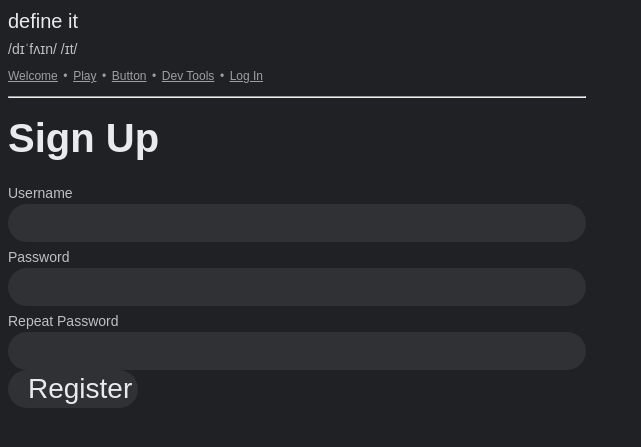
After one commit to CammoLammo/CITS3403Project, a Flask app: page /signup in a window 1280 px wide. The commit adds this page. Shown: the top 447 px of the page, without its empty margins (0-641 px from the left). Run offline with Flask 2, Linux system fonts and the light colour scheme.

Commit message:
Finished user account create and added puzzle creation dev tool

```diff
--- a/app/__init__.py
+++ b/app/__init__.py
@@ -1,6 +1,7 @@
 from flask import Flask
 from flask_sqlalchemy import SQLAlchemy
 from flask_migrate import Migrate
+from flask_login import LoginManager
 
 from config import Config
 
@@ -8,5 +9,6 @@ app = Flask(__name__)
 app.config.from_object(Config)
 db = SQLAlchemy(app)
 migrate = Migrate(app, db)
+login = LoginManager(app)
 
 from app import routes, models
--- /dev/null
+++ b/app/forms.py
@@ -0,0 +1,29 @@
+from flask_wtf import FlaskForm
+from wtforms import StringField, PasswordField, BooleanField, SubmitField
+from wtforms.validators import DataRequired, ValidationError, EqualTo
+from app.models import User
+
+class LoginForm(FlaskForm):
+    username = StringField('Username', validators=[DataRequired()])
+    password = PasswordField('Password', validators=[DataRequired()])
+    remember_me = BooleanField('Remember Me')
+    submit = SubmitField('Sign In')
+
+class SignUpForm(FlaskForm):
+    username = StringField('Username', validators=[DataRequired()])
+    password = PasswordField('Password', validators=[DataRequired()])
+    password2 = PasswordField('Repeat Password', validators=[DataRequired(), EqualTo('password')])
+    submit = SubmitField('Register')
+
+    def unique_username(self, username):
+        user = User.query.filter_by(username=username.data).first()
+        if user is not None:
+            raise ValidationError('This username is already taken')
+
+class NewPuzzleForm(FlaskForm):
+    word = StringField('Hidden Word', validators=[DataRequired()])
+    wordType = StringField('Part of Speech (noun, verb, etc)', validators=[DataRequired()])
+    definition = StringField('Definition', validators=[DataRequired()])
+    sentence = StringField('Used in a Sentence', validators=[DataRequired()])
+    similarWords = StringField('Synonyms')
+    submit = SubmitField('Add Puzzle')
--- a/app/routes.py
+++ b/app/routes.py
@@ -1,5 +1,8 @@
-from app import app
-from flask import render_template
+from app import app, db
+from flask import render_template, flash, redirect, url_for
+from flask_login import current_user, login_user, logout_user
+from app.forms import LoginForm, SignUpForm, NewPuzzleForm
+from app.models import User, Puzzle
 
 @app.route('/')
 @app.route('/index')
@@ -13,3 +16,46 @@ def button():
 @app.route('/introduction')
 def introduction():
     return render_template("introduction.html", title="Welcome")
+
+@app.route('/login', methods=['GET', 'POST'])
+def login():
+    if current_user.is_authenticated:
+        return redirect(url_for('index'))
+    form = LoginForm()
+    if form.validate_on_submit():
+        user = User.query.filter_by(username=form.username.data).first()
+        if user is None or not user.check_password(form.password.data):
+            flash('Invalid username or password')
+            return redirect(url_for('login'))
+        login_user(user, remember=form.remember_me.data)
+        return redirect(url_for('index'))
+    return render_template('login.html', title='Sign In', form=form)
+
+@app.route('/logout')
+def logout():
+    logout_user()
+    return redirect(url_for('index'))
+
+@app.route('/signup', methods=['GET', 'POST'])
+def signup():
+    if current_user.is_authenticated:
+        return redirect(url_for('index'))
+    form = SignUpForm()
+    if form.validate_on_submit():
+        user = User(username=form.username.data, gamesPlayed=0, gamesWon=0, totalGuesses=0, currentStreak=0, bestStreak=0)
+        user.create_hash(form.password.data)
+        db.session.add(user)
+        db.session.commit()
+        flash('Your account has been created!')
+        return redirect(url_for('login'))
+    return render_template('signup.html', title='Sign Up', form=form)
+
+@app.route('/dev', methods=['GET', 'POST'])
+def dev():
+    form = NewPuzzleForm()
+    if form.validate_on_submit():
+        puzzle = Puzzle(word=form.word.data, wordType=form.wordType.data, definition=form.definition.data, sentence=form.sentence.data, similarWords=form.similarWords.data)
+        db.session.add(puzzle)
+        db.session.commit()
+        flash('Your new puzzle has been added')
+    return render_template('dev.html', title="Dev Tools", form=form)
--- a/app/templates/base.html
+++ b/app/templates/base.html
@@ -12,12 +12,29 @@
 <body>
     define it <br>
     <p1>/dɪˈfʌɪn/ /ɪt/</p1> <br>
-    <a href="/introduction">Welcome</a>
+    <a href="{{ url_for('introduction') }}">Welcome</a>
     <p2>•</p2>
-    <a href="/index">Play</a>
+    <a href="{{ url_for('index') }}">Play</a>
     <p2>•</p2>
-    <a href="/button">button</a>
+    <a href="{{ url_for('button') }}">button</a>
+    <p2>•</p2>
+    <a href="{{ url_for('dev') }}">Dev Tools</a>
+    <p2>•</p2>
+    {% if current_user.is_anonymous %}
+    <a href="{{ url_for('login') }}">Log In</a>
+    {% else %}
+    <a href="{{ url_for('logout') }}">Log Out</a>
+    {% endif %}
     <hr>
+    {% with messages = get_flashed_messages() %}
+    {% if messages %}
+    <ul>
+        {% for message in messages %}
+        <li>{{ message }}</li>
+        {% endfor %}
+    </ul>
+    {% endif %}
+    {% endwith %}
     {% block content %}{% endblock %}
 </body>
 </html>
--- a/app/templates/index.html
+++ b/app/templates/index.html
@@ -1,5 +1,6 @@
 {% extends "base.html" %}
 {% block content %}
+    <h1>Welcome, {{ current_user.username }}!</h1>
     <div class="word">
         <input type="text" id="guess" name="guess" autocomplete="off" placeholder="Define It!">
     </div>
--- a/app/templates/introduction.html
+++ b/app/templates/introduction.html
@@ -1,4 +1,4 @@
 {% extends "base.html" %}
 {% block content %}
-<p>WELCOME!</p>
+    <p>WELCOME!</p>
 {% endblock %}
--- /dev/null
+++ b/app/templates/signup.html
@@ -0,0 +1,30 @@
+{% extends "base.html" %}
+
+{% block content %}
+    <h1>Sign Up</h1>
+    <form action="" method="post">
+        {{ form.hidden_tag() }}
+        <p>
+            {{ form.username.label }}<br>
+            {{ form.username(size=32) }}<br>
+            {% for error in form.username.errors %}
+            <span style="color: red;">[{{ error }}]</span>
+            {% endfor %}
+        </p>
+        <p>
+            {{ form.password.label }}<br>
+            {{ form.password(size=32) }}<br>
+            {% for error in form.password.errors %}
+            <span style="color: red;">[{{ error }}]</span>
+            {% endfor %}
+        </p>
+        <p>
+            {{ form.password2.label }}<br>
+            {{ form.password2(size=32) }}<br>
+            {% for error in form.password2.errors %}
+            <span style="color: red;">[{{ error }}]</span>
+            {% endfor %}
+        </p>
+        <p>{{ form.submit() }}</p>
+    </form>
+{% endblock %}
```
Also changed, not shown: app/models.py (+13 -2 lines), app/templates/dev.html (added, +33 -0 lines), app/templates/login.html (added, +19 -0 lines), defineit.py (+6 -1 lines), app.db, app/templates/button.html (indentation only). Lines whose indentation alone changed are shown as unchanged.
